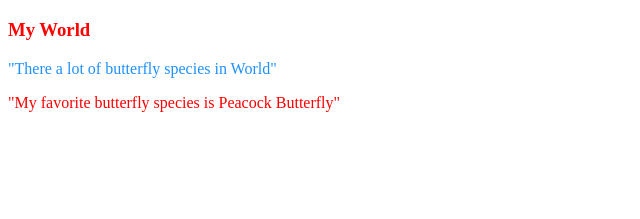
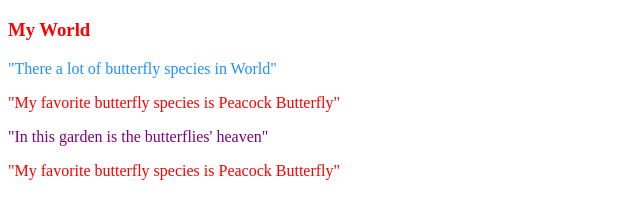
Before and after one commit to natyro/butterfly1, a plain HTML site: page index.html in a window 1280 px wide. Shown: the part 61-280 px from the top of the page, without its empty margins (0-640 px from the left). Drawn offline with Linux system fonts and the light colour scheme.

Commit message:
was change added paragraph in index

```diff
--- a/index.html
+++ b/index.html
@@ -9,5 +9,7 @@
 
 <p style="color:DodgerBlue;">"There a lot of butterfly species in World" </p>
 <p style="color:Red;">"My favorite butterfly species is Peacock Butterfly" </p>
+<p style="color: purple;">"In this garden is the butterflies' heaven" </p>
+<p style="color:Red;">"My favorite butterfly species is Peacock Butterfly" </p>
 </body>
 </html>
```
